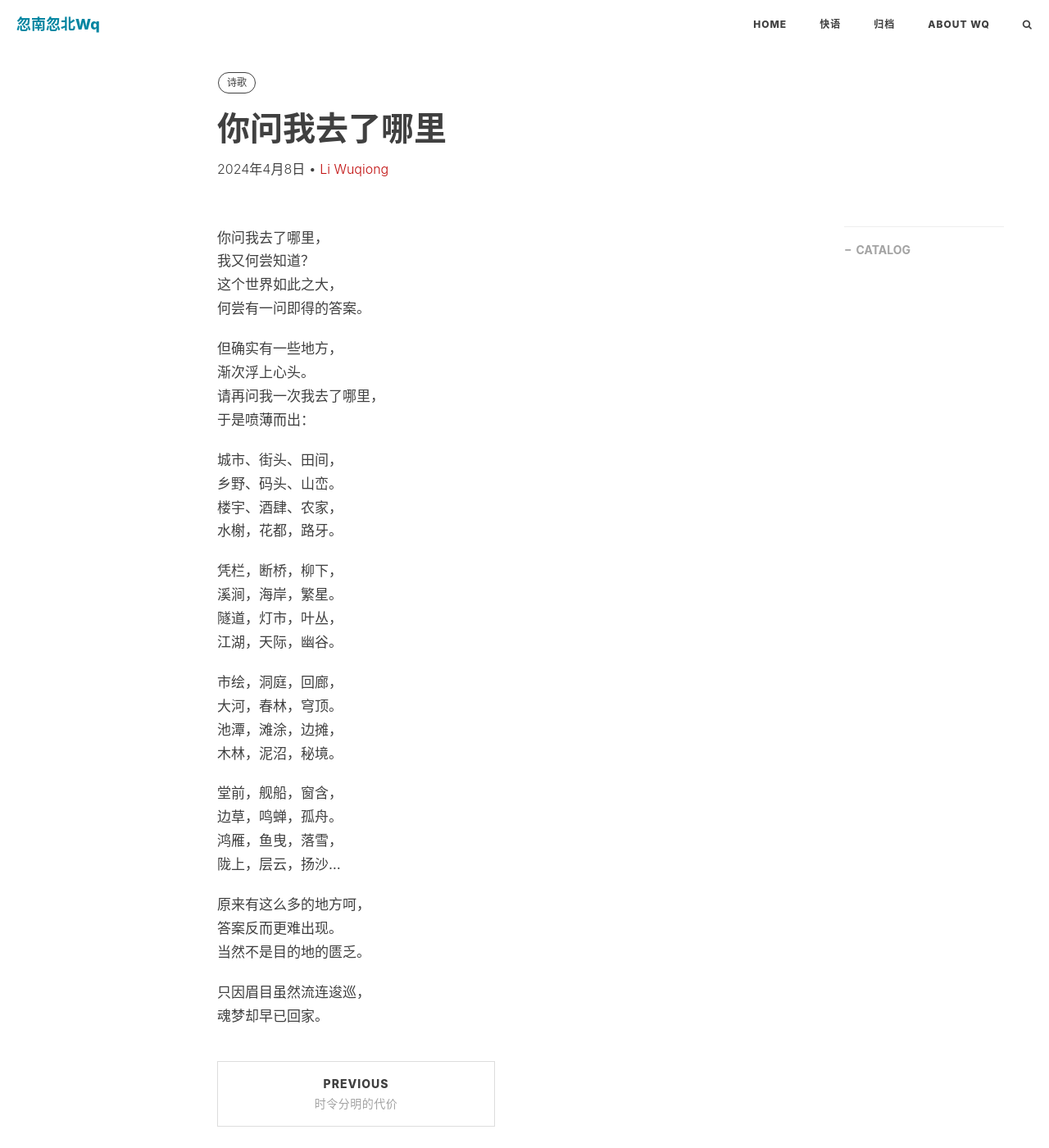
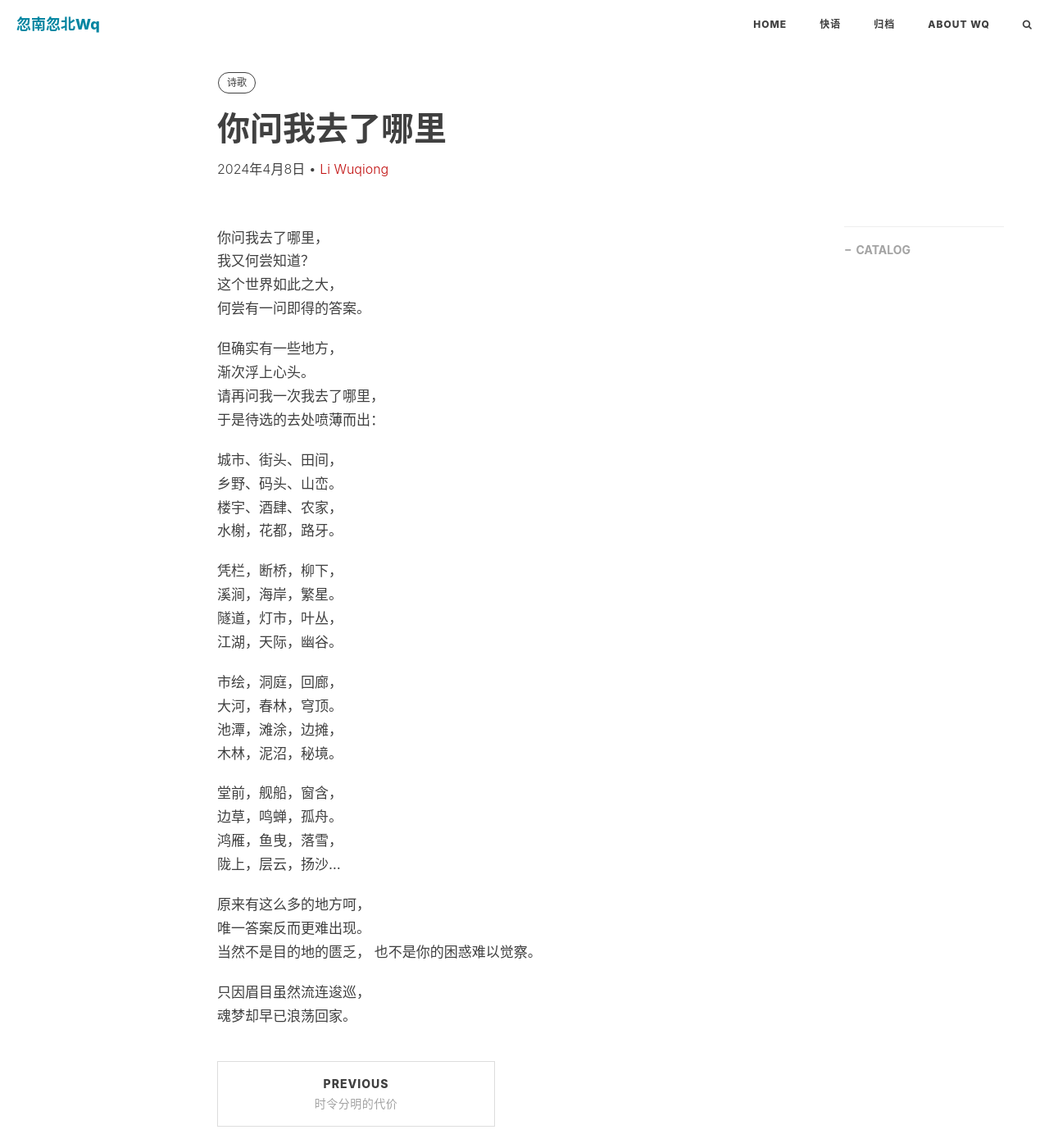
Before and after one commit to liwuqiong/blog_zh, a Jekyll site: the page built from _posts/2024Q2/2024-04-08-你问我去了哪里.md, in a window 1280 px wide and 1400 px high. Shown: the whole window at 82% size. Built offline with Jekyll 4.4.1, drawn with Linux system fonts in a browser that asks for light colours; nearby versions of some CDN libraries; comment, search, counter and statistics services are not loaded.

Commit message:
liwuqiong: 2024-04-11 01:25:33

```diff
--- a/_posts/2024Q2/2024-04-08-你问我去了哪里.md
+++ b/_posts/2024Q2/2024-04-08-你问我去了哪里.md
@@ -17,7 +17,7 @@ header-style: text
 但确实有一些地方，
 渐次浮上心头。
 请再问我一次我去了哪里，
-于是喷薄而出：
+于是待选的去处喷薄而出：
 
 城市、街头、田间，
 乡野、码头、山峦。
@@ -40,8 +40,9 @@ header-style: text
 陇上，层云，扬沙...
 
 原来有这么多的地方呵，
-答案反而更难出现。
-当然不是目的地的匮乏。
+唯一答案反而更难出现。
+当然不是目的地的匮乏，
+也不是你的困惑难以觉察。
 
 只因眉目虽然流连逡巡，
-魂梦却早已回家。
+魂梦却早已浪荡回家。
```
